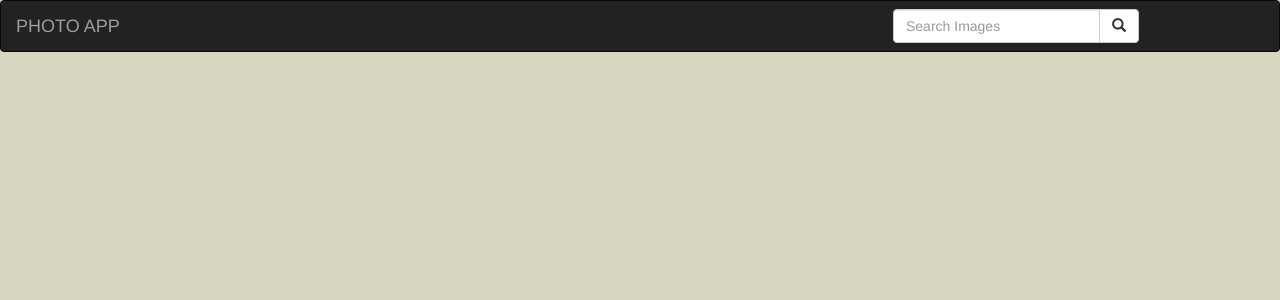
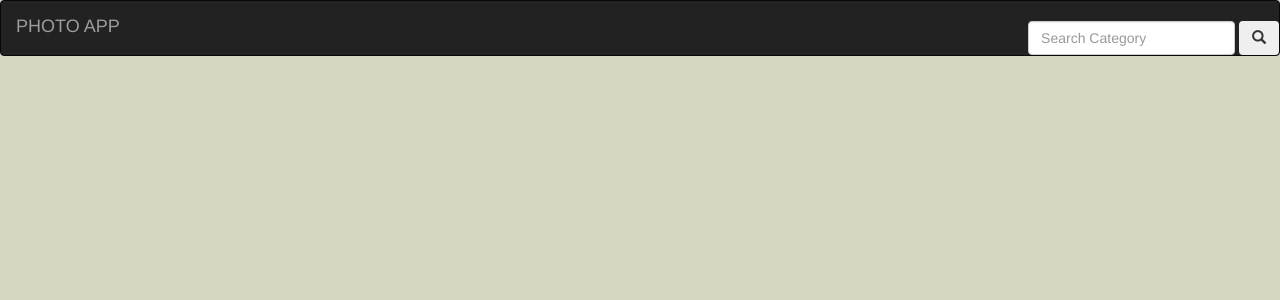
Before and after one commit to Queen-Uwitonze/personal_gallery, a Django app: page /search/ in a window 1280 px wide. Shown: the top 300 px of the page. Run offline with Django 3.2, Linux system fonts and the light colour scheme; some libraries are stand-ins or nearby versions.

Commit message:
creating  a search button by category

```diff
--- a/gallery/templates/all_gallery/search.html
+++ b/gallery/templates/all_gallery/search.html
@@ -3,16 +3,18 @@
 {% block content %}
 <div class="container">
   <div class="row">
-    {% for image in images %}
+    {% if categories %}
+    {% for image in categories %}
     <div class="row">
       <div class="col-md-3">
-        <img src="{{image.post.url}}" class="img-fluid" alt="Image" data-target="#{{image.id}}" width="300px" height="300px"
+        <img src="{{image.image.url}}" class="img-fluid" alt="Image" data-target="#{{image.id}}" width="300px" height="300px"
           style="padding:
           10px; border-radius:10px;">
-        <h1>{{image.images_name}}</h1>
+        <h1>{{image.name}}</h1>
 
       </div>
       {% endfor %}
+      {% endif %}
     </div>
   </div>
 </div>
--- a/gallery/templates/navbar.html
+++ b/gallery/templates/navbar.html
@@ -17,15 +17,9 @@
       <!-- Adding a search form  -->
       <div class="col-sm-4 col-md-4 navbar-right">
 
-        <form class="navbar-form" role="search" action="{% url 'search_results' %}">
-
-          <div class="input-group">
-            <input type="text" class="form-control" placeholder="Search Images" name="images">
-            <div class="input-group-btn">
-              <button class="btn btn-default" type="submit"><i class="glyphicon glyphicon-search"></i></button>
-            </div>
-          </div>
-
+        <form class="form-inline nav navbar-nav navbar-right" role="search" style="margin-top:20px;" action="{% url 'search_results' %}">
+          <input class="form-control mr-sm-2" type="text" placeholder="Search Category" aria-label="Search" name="category">
+          <button class="btn btn-outline-info my-2 my-sm-0" type="submit"><i class="glyphicon glyphicon-search"></i></button>
         </form>
       </div>
       <!-- search form end -->
--- a/gallery/urls.py
+++ b/gallery/urls.py
@@ -6,7 +6,7 @@ from . import views
 urlpatterns=[
 
     url('^$',views.images_of_day,name='galleryToday'),
-    url(r'^search/', views.search_results, name='search_results'),
+    url(r'^search/', views.search_results,name='search_results'),
     url(r'^image/(\d+)',views.single_images,name ='images')
 ]
 
--- a/gallery/views.py
+++ b/gallery/views.py
@@ -29,18 +29,17 @@ def images_of_day(request):
 
 def search_results(request):
 
-    if 'images' in request.GET and request.GET["images"]:
-        search_term = request.GET.get("images")
+    if 'category' in request.GET and request.GET["category"]:
+        search_term = request.GET.get("category")
         searched_categories = Images.search_by_category(search_term)
         message = f"{search_term}"
 
-        return render(request, 'all_gallery/search.html',{"message":message,"images": searched_categories})
+        return render(request, 'all-photos/search.html',{"message":message,"categories": searched_categories})
 
     else:
         message = "You haven't searched for any term"
         return render(request, 'all_gallery/search.html',{"message":message})
 
-
 def single_images(request,image_id):
     images = Images.objects.get(id=image_id)
     return render(request,"all_gallery/single_image.html", {"images":images})
```
Also changed, not shown: gallery/models.py (+11 -9 lines).
